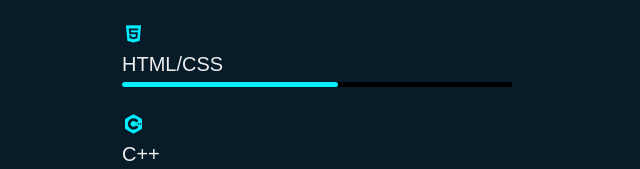
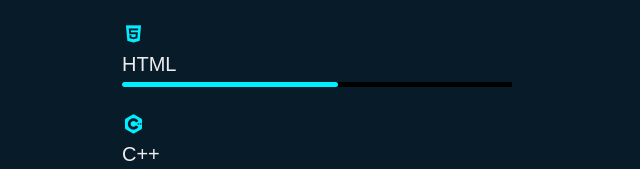
Before and after one commit to Wolfkissed6040/Rudraneeldey.github.io, a plain HTML site: page index.html in a window 1280 px wide. Shown: the part 3028-3197 px from the top of the page, 88-728 px from the left. Drawn offline with nearby package versions, Linux system fonts and the light colour scheme.

Commit message:
index.html

```diff
--- a/index.html
+++ b/index.html
@@ -175,7 +175,7 @@
           <div class="bar">
             <i class="bx bxl-html5" style="color: #00eeff"></i>
             <div class="info">
-              <span>HTML/CSS</span>
+              <span>HTML</span>
             </div>
             <div class="progress-line HTML">
               <span></span>
```
